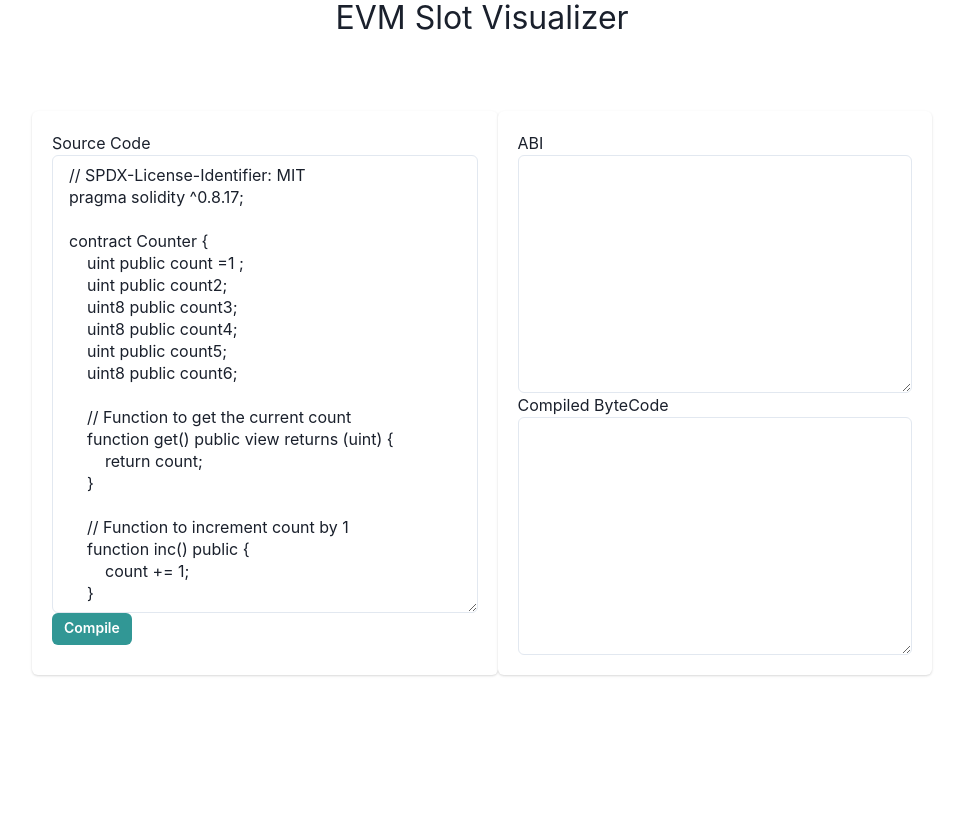
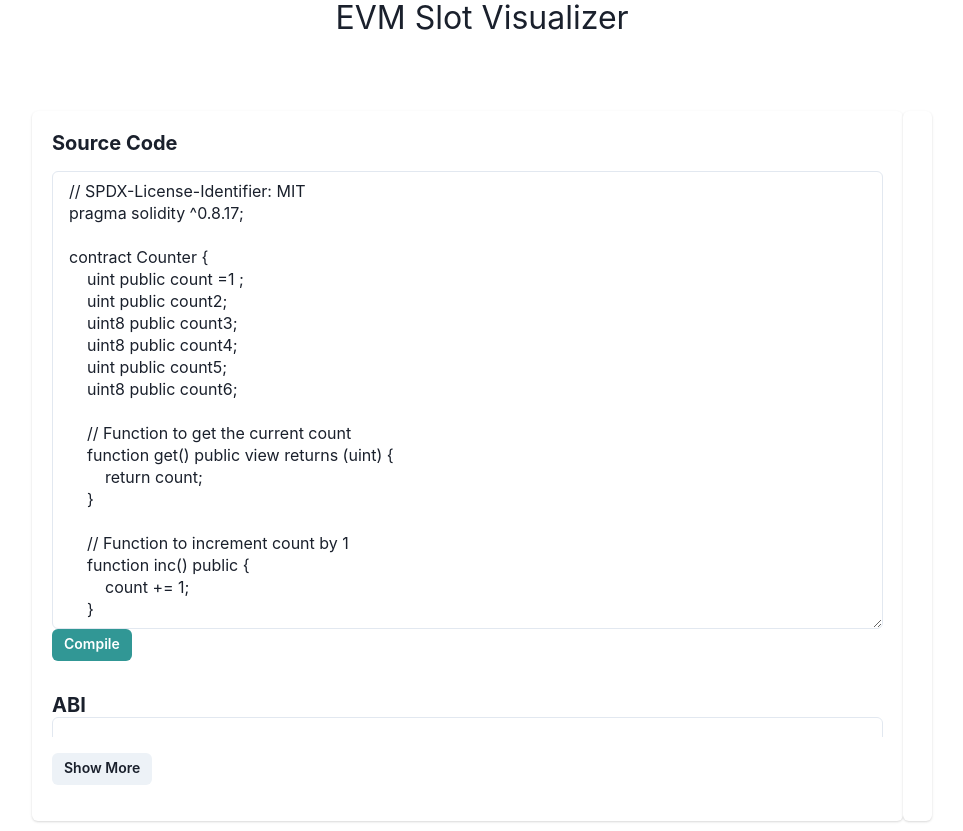
Before and after one commit to Elefria-Labs/evm-viz, a Next.js app: page / in a window 1280 px wide. Shown: the whole page, without its empty margins (158-1121 px from the left). Before the commit the page ends 800 px from the top, so only its background shows below. Built offline with nearby package versions, Linux system fonts and the light colour scheme.

Commit message:
refactor: ui components

```diff
--- a/pages/index.tsx
+++ b/pages/index.tsx
@@ -8,6 +8,8 @@ import {
   Box,
   Grid,
   GridItem,
+  Collapse,
+  Heading,
 } from "@chakra-ui/react";
 import type { NextPage } from "next";
 import Head from "next/head";
@@ -25,6 +27,7 @@ const Home: NextPage = () => {
   const [dataTypes, setDataTypes] = useState<Record<string, DataType>>();
   const [highlightedCells, setHighlightedCells] = useState<number[]>([]);
   const [methodIdentifiers, setMethodIdentifiers] = useState<any>();
+  const [show, setShow] = useState(false);
 
   const compileSourceCode = (event: React.MouseEvent<HTMLButtonElement>) => {
     const button = event.currentTarget;
@@ -82,7 +85,9 @@ const Home: NextPage = () => {
 
     return (
       <Box>
-        <Text>ByteCode</Text>
+        <Heading size={"md"} mb={4}>
+          Bytecode
+        </Heading>
         <Box maxW="350px" maxH={300} overflowY="auto">
           <div dangerouslySetInnerHTML={{ __html: ByteCodeText }} />
         </Box>
@@ -105,11 +110,9 @@ const Home: NextPage = () => {
           <Flex justifyContent={"space-between"}>
             <Card>
               <CardBody>
-                <Text>
-                  {" "}
-                  <span color="blue" />
+                <Heading size={"md"} mb={4}>
                   Source Code
-                </Text>
+                </Heading>
                 <Textarea
                   rows={20}
                   cols={100}
@@ -123,14 +126,22 @@ const Home: NextPage = () => {
                 >
                   Compile
                 </Button>
+
+                <Box mt={8} mb={4}>
+                  <Heading size={"md"}>ABI</Heading>
+                  <Collapse startingHeight={20} in={show}>
+                    <Textarea readOnly rows={10} cols={100} value={abi} />
+                  </Collapse>
+                  <Button size="sm" onClick={() => setShow(!show)} mt="1rem">
+                    Show {show ? "Less" : "More"}
+                  </Button>
+                </Box>
               </CardBody>
             </Card>
             <Card>
               <CardBody>
-                <Text>ABI</Text>
-                <Textarea readOnly rows={10} cols={100} value={abi} />
-                <Text>Compiled ByteCode</Text>
-                <Textarea readOnly rows={10} cols={100} value={byteCode} />
+                {/* <Text>Compiled ByteCode</Text>
+                <Textarea readOnly rows={10} cols={100} value={byteCode} /> */}
                 {highlightedByteCode()}
               </CardBody>
             </Card>
```
